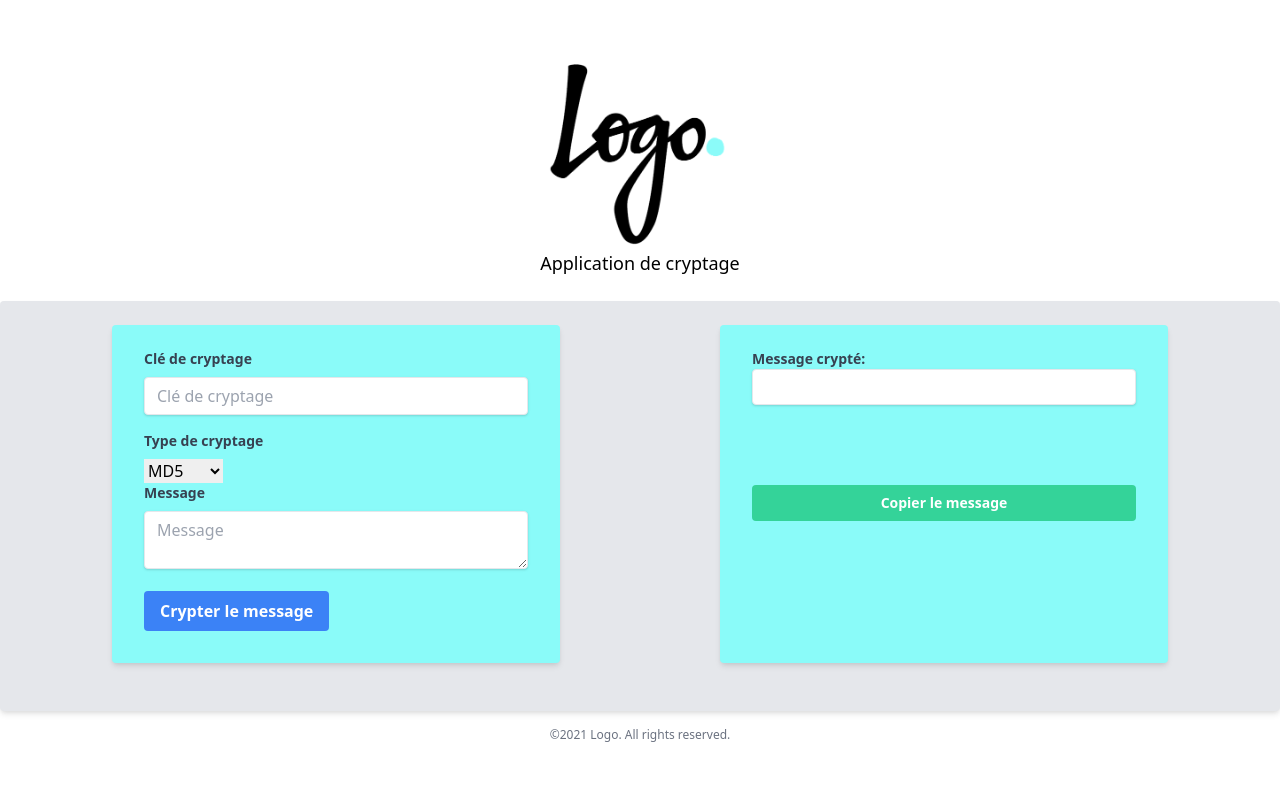
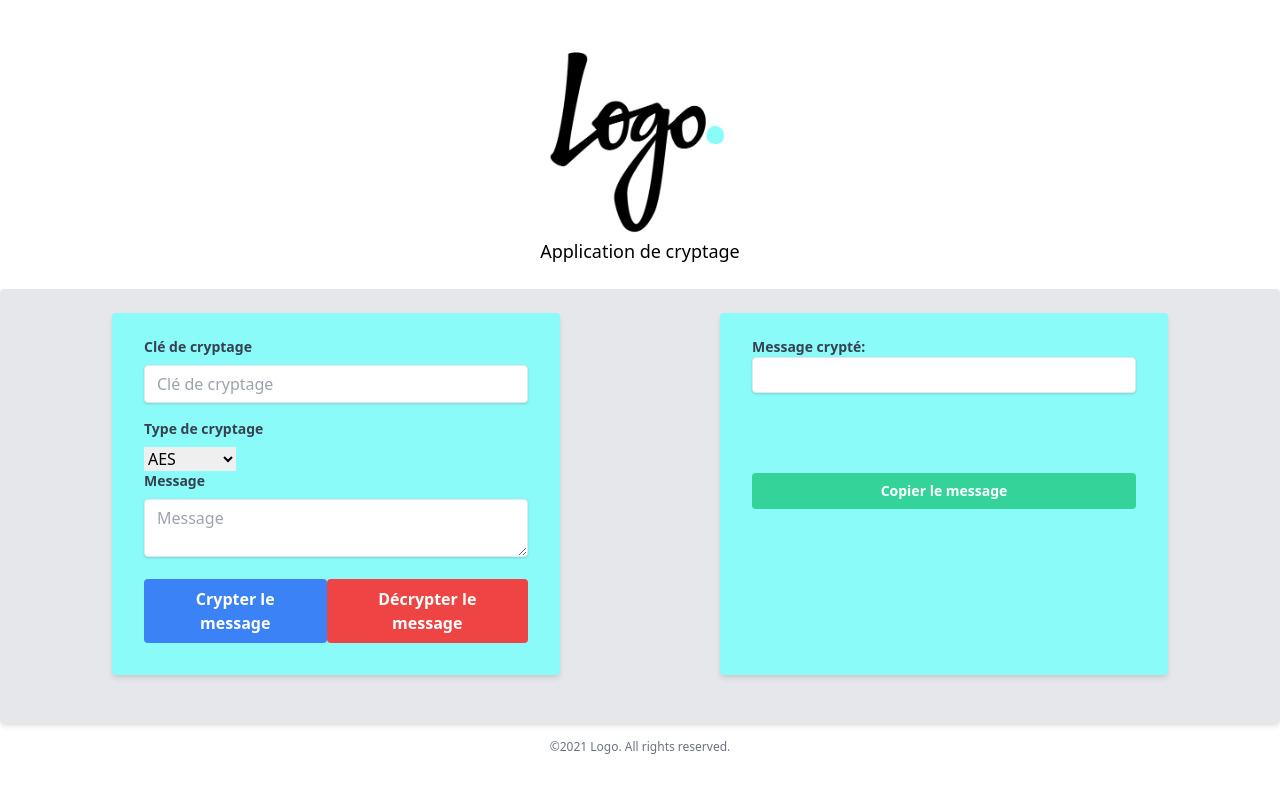
Before and after one commit to paulo-guerin/EncryptionReactApp, a React (Create React App) app in the folder client/: page / in a window 1280 px wide. Shown: the top 792 px of the page. Built offline with nearby package versions, Linux system fonts and the light colour scheme.

Commit message:
feature : ajoute la fonctionnalitée de décryptage

```diff
--- a/client/src/App.js
+++ b/client/src/App.js
@@ -18,22 +18,41 @@ export default function App() {
     alert('Text copied');
   }
 
-  function handleSubmitEncrypt() {
+  const handleSubmitEncrypt = () => {
     switch (hash) {
-      case 'MD5':
-        setResult(CryptoJS.HmacMD5(message, key).toString());
+      case 'DES':
+        setResult(CryptoJS.DES.encrypt(message, key).toString());
         break;
       case 'AES':
-        setResult(CryptoJS.AES.encrypt(message, key).toString());
+        setResult(CryptoJS.AES.encrypt(message, key));
         break;
-      case "SHA256":
-        setResult(CryptoJS.HmacSHA256(message, key).toString());
+      case "TripleDES":
+        setResult(CryptoJS.TripleDES.encrypt(message, key).toString());
         break;
       default:
         break;
     }
     // var decrypted = CryptoJS.SHA256.decrypt(encrypted, "Secret Passphrase");
   }
+
+  const handleSubmitDecrypt = () => {
+    switch (hash) {
+      case 'DES':
+        setResult((CryptoJS.DES.decrypt(message, key).toString(CryptoJS.enc.Utf8)));
+        break;
+      case 'AES':
+        setResult((CryptoJS.AES.decrypt(message, key).toString(CryptoJS.enc.Utf8)));
+        break;
+      case "TripleDES":
+        setResult((CryptoJS.TripleDES.decrypt(message, key).toString(CryptoJS.enc.Utf8)));
+        break;
+      default:
+        break;
+    }
+    // var decrypted = CryptoJS.SHA256.decrypt(encrypted, "Secret Passphrase");
+  }
+
+
   return (
     <div className="w-full h-screen flex justify-center flex-col">
 
@@ -54,9 +73,9 @@ export default function App() {
             Type de cryptage
           </label>
           <select name="hash" id="hash" onChange={e => setHash(e.target.value)}>
-              <option value="MD5">MD5</option>
-              <option value="SHA256">SHA256</option>
               <option value="AES">AES</option>
+              <option value="DES">DES</option>
+              <option value="TripleDES">TripleDES</option>
           </select>
           <div className="mb-4">
             <label className="block text-gray-700 text-sm font-bold mb-2" htmlFor="message">
@@ -68,6 +87,9 @@ export default function App() {
           <div className="flex items-center content-center">
             <button className="bg-blue-500 hover:bg-blue-700 text-white font-bold py-2 px-4 rounded focus:outline-none focus:shadow-outline" type="button" onClick={(e) => handleSubmitEncrypt()}>
               Crypter le message
+            </button>
+            <button className="bg-red-500 hover:bg-red-700 text-white font-bold py-2 px-4 rounded focus:outline-none focus:shadow-outline" type="button" onClick={(e) => handleSubmitDecrypt()}>
+              Décrypter le message
             </button>
           </div>
         </form>
```
